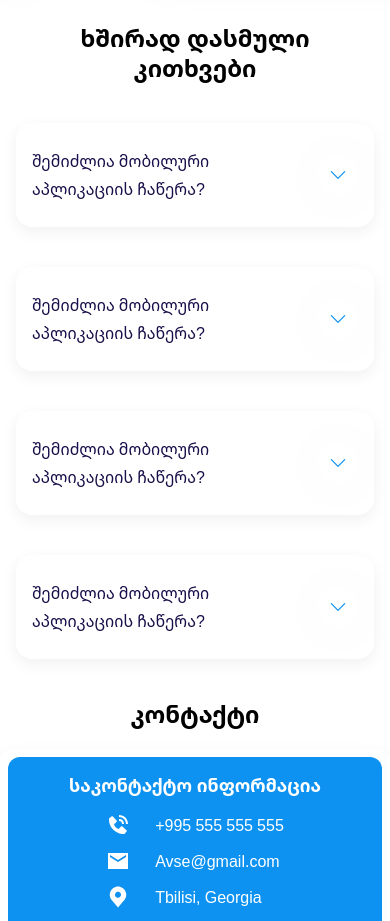
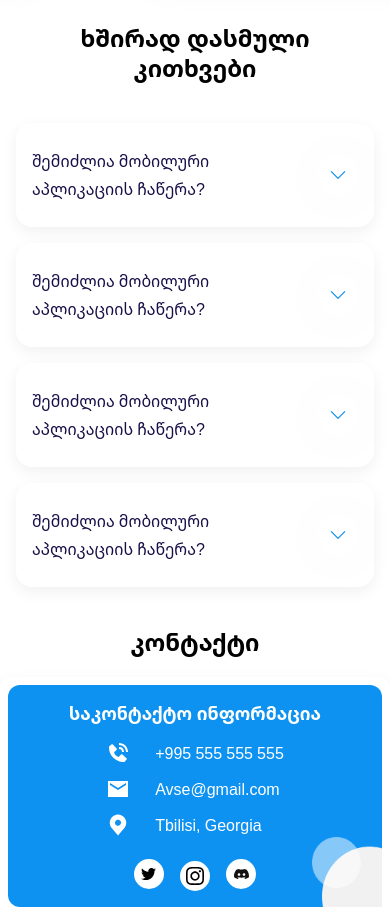
Before and after one commit to NikolozBeqauri/landingOfIncome, a Next.js app: page / in a window 390 px wide. Shown: the part 3940-4861 px from the top of the page. Built offline with nearby package versions, Linux system fonts and the light colour scheme.

Commit message:
feat: changed styles

```diff
--- a/app/components/ContactSection/ContactSection.module.scss
+++ b/app/components/ContactSection/ContactSection.module.scss
@@ -34,6 +34,7 @@
 
 .leftContent {
     display: flex;
+    position: relative;
     flex-direction: column;
     gap: 110px;
     border-radius: 12px;
@@ -84,7 +85,11 @@
     background-color: #FFF;
     padding: 6px;
 }
-
+.contactDots {
+    position: absolute;
+    bottom: 0;
+    right: 0;
+}
 @media (max-width: 1024px) {
     .wrapper h2 {
         font-size: 32px;
@@ -99,6 +104,10 @@
     .leftContentTitle {
         font-size: 20px;
     }
+    .contactDots {
+        width: 150px;
+        height: 150px;
+    }
 }
 
 @media (max-width: 768px) {
@@ -111,6 +120,10 @@
     }
     .contactSocialMedia {
         margin-top: 120px;
+    }
+    .contactDots {
+        width: 100px;
+        height: 100px;
     }
 }
 
@@ -147,4 +160,8 @@
         font-size: 24px;
         line-height: 30px;
     }
+    .contactDots {
+        width: 70px;
+        height: 70px;
+    }
 }
--- a/app/components/ContactSection/ContactSection.tsx
+++ b/app/components/ContactSection/ContactSection.tsx
@@ -21,6 +21,13 @@ const ContactSection = () => {
             <div className={styles.contentWrapper}>
                 <div className={styles.leftContent}>
                     <h3 className={styles.leftContentTitle}>საკონტაქტო ინფორმაცია</h3>
+                    <Image
+                        src={"/contactDots.png"}
+                        alt={"dots"}
+                        width={180}
+                        height={180}
+                        className={styles.contactDots}
+                    />
                     <div className={styles.contacts}>
                         {contacts.map((contact) => (
                             <div key={contact.name} className={styles.contactsItem}>
@@ -56,7 +63,7 @@ const ContactSection = () => {
                         ))}
                     </nav>
                 </div>
-                <ContactForm/>
+                <ContactForm />
             </div>
         </section>
     );
--- a/app/components/DownloadSection/DownloadSection.module.scss
+++ b/app/components/DownloadSection/DownloadSection.module.scss
@@ -51,8 +51,7 @@
     color: #FFF;
     font-family: var(--font-noto-sans-georgian);
     font-size: 24px;
-    font-style: normal;
-    font-weight: 500;
+    font-weight: 100;
     line-height: 32px;
     letter-spacing: 0.2px;
     max-width: 570px;
--- a/app/components/Navigation/Navigation.module.scss
+++ b/app/components/Navigation/Navigation.module.scss
@@ -41,6 +41,11 @@
     font-weight: 600;
     line-height: 40px;
     white-space: nowrap;
+    display: inline-block;
+    transition: 0.2s;
+    &:hover {
+        color: #0D92F2;
+    }
 }
 
 .navButton {
--- a/app/components/Questions/QuestionItem/QuestionItem.module.scss
+++ b/app/components/Questions/QuestionItem/QuestionItem.module.scss
@@ -25,10 +25,11 @@
     transition: transform 0.3s ease;
     border-radius: 100px;
     box-shadow: 0px 2px 80px 0px rgba(0, 0, 0, 0.05);
+    cursor: pointer;
 }
 
 .activeArrow{
-    background: #0D92F2;
+    background: rgba(13, 146, 242, 0.10);
     transition:  0.3s ease;
 }
 
--- a/app/components/Questions/Questions.module.scss
+++ b/app/components/Questions/Questions.module.scss
@@ -25,7 +25,7 @@
     display: flex;
     flex-direction: column;
     width: 100%;
-    gap: 40px
+    gap: 16px
 }
 
 @media (max-width: 1024px) {
--- a/app/components/ReusableButton/ReusableButton.module.scss
+++ b/app/components/ReusableButton/ReusableButton.module.scss
@@ -15,11 +15,20 @@
 .blueButton {
     background: #0D92F2;
     color: #FFF;
+    transition: 0.3s;
+}
+
+.blueButton:hover {
+    background: #055E9F;
 }
 
 .grayButton {
     background: #F6F7F9;
     color: #464C53;
+    transition: 0.3s;
+}
+.grayButton:hover {
+    background: #D9D9D9;
 }
 
 @media (max-width: 768px) {
--- a/app/components/Services/Services.module.scss
+++ b/app/components/Services/Services.module.scss
@@ -3,7 +3,7 @@
     width: 100%;
     display: flex;
     flex-direction: column;
-    gap: 120;
+    gap: 120px;
     padding: 0px 16px;
     margin: 85px 0px 200px 0px;
     scroll-margin-top: 100px;
--- a/app/layout.tsx
+++ b/app/layout.tsx
@@ -19,7 +19,7 @@ const notoSansGeorgian = Noto_Sans_Georgian({
 });
 
 export const metadata: Metadata = {
-  title: "Create Next App",
+  title: "AVSE",
   description: "Generated by create next app",
 };
 
--- a/app/page.tsx
+++ b/app/page.tsx
@@ -1,4 +1,5 @@
 import styles from "./page.module.scss";
+import Head from 'next/head';
 import HeroBanner from "./components/HeroBanner/HeroBanner";
 import Services from "./components/Services/Services";
 import Offer from "./components/Offer/Offer";
```
Also changed, not shown: public/activeArrow.svg, public/contactDots.png (added).
